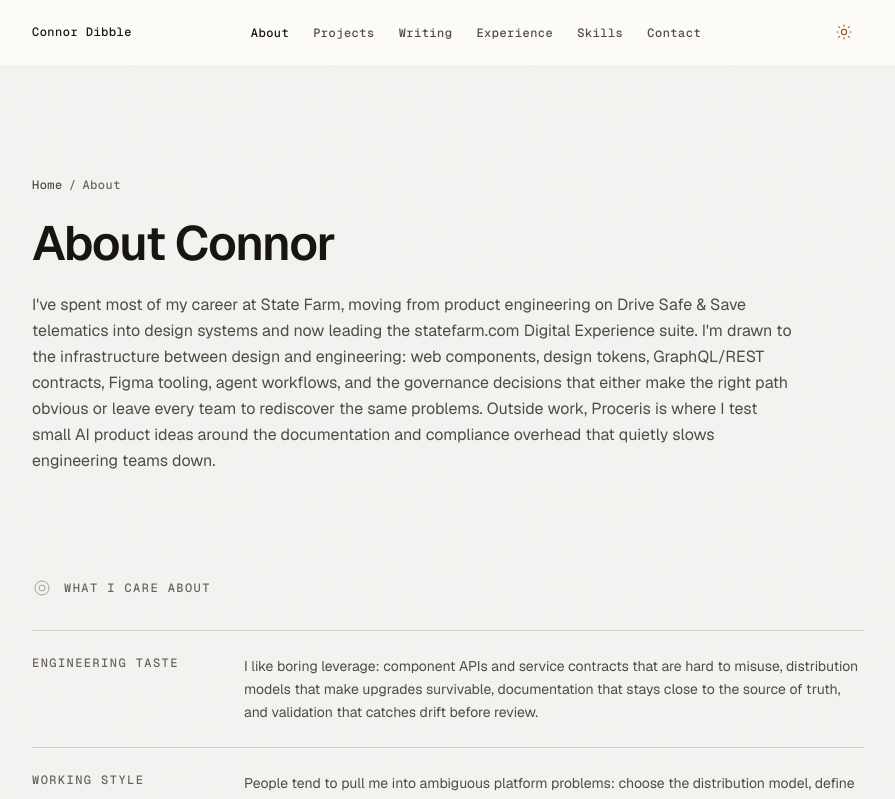
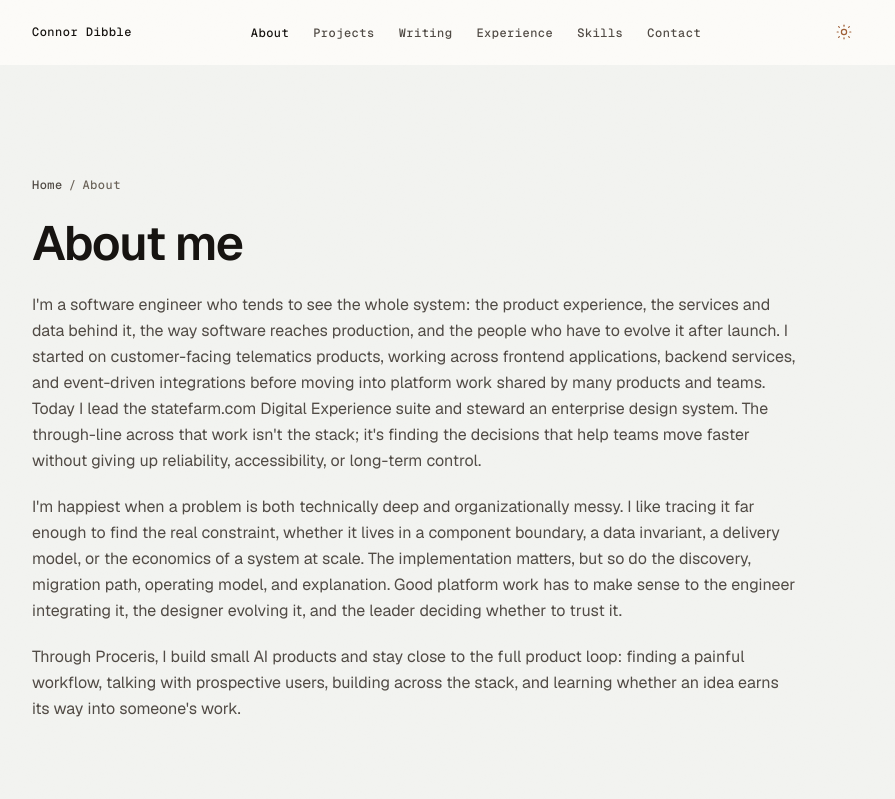
Before and after one commit to connordibble/connordibble.dev, a Next.js app: page /about in a window 1280 px wide. Shown: the top 799 px of the page, without its empty margins (192-1087 px from the left). Built offline with nearby package versions, Linux system fonts and the light colour scheme.

Commit message:
content: broaden positioning and tighten homepage and about copy

```diff
--- a/src/app/about/page.tsx
+++ b/src/app/about/page.tsx
@@ -14,15 +14,15 @@ export const metadata: Metadata = {
 const notes = [
   {
     title: "Engineering Taste",
-    body: "I like boring leverage: component APIs and service contracts that are hard to misuse, distribution models that make upgrades survivable, documentation that stays close to the source of truth, and validation that catches drift before review.",
+    body: "I like boring leverage: clear boundaries, APIs that are hard to misuse, invariants enforced in the layer that can actually guarantee them, and delivery models that make the correct path the easiest one.",
   },
   {
     title: "Working Style",
-    body: "People tend to pull me into ambiguous platform problems: choose the distribution model, define the API boundary, draw the line between atom and pattern, make the migration path realistic, and write down enough context that teams can move without a meeting.",
+    body: "I tend to start with evidence and the people closest to the problem. Then I make the tradeoffs explicit, choose the smallest architecture that preserves the important guarantees, and leave behind enough context, tooling, and feedback loops for the system to outgrow my direct involvement.",
   },
   {
     title: "Outside the Editor",
-    body: "I'm training for my first half marathon, I'll watch almost any sport, and I still like the hardware side of computers enough that a PC build can steal an evening. Family is the anchor.",
+    body: "I'm 6'8\", so basketball found me early, but I'll play or watch nearly any sport. I'm training for my first half marathon and still enjoy losing an evening to a PC build. Family is the anchor.",
   },
 ];
 
@@ -36,20 +36,40 @@ export default function AboutPage() {
             items={[{ label: "Home", href: "/" }, { label: "About" }]}
           />
           <h1 className="mt-6 text-[2.5rem] font-semibold tracking-tight text-text text-pretty sm:text-display">
-            About Connor
+            About me
           </h1>
-          <p className="mt-6 max-w-3xl text-body text-text-muted leading-relaxed text-pretty">
-            I&apos;ve spent most of my career at State Farm, moving from
-            product engineering on Drive Safe &amp; Save telematics into design
-            systems and now leading the statefarm.com Digital Experience suite.
-            I&apos;m drawn to the infrastructure between design and engineering:
-            web components, design tokens, GraphQL/REST contracts, Figma
-            tooling, agent workflows, and the governance decisions that either
-            make the right path obvious or leave every team to rediscover the
-            same problems. Outside work, Proceris is where I test small AI
-            product ideas around the documentation and compliance overhead that
-            quietly slows engineering teams down.
-          </p>
+          <div className="mt-6 max-w-3xl space-y-5 text-body text-text-muted leading-relaxed text-pretty">
+            <p>
+              I&apos;m a software engineer who tends to see the whole system:
+              the product experience, the services and data behind it, the way
+              software reaches production, and the people who have to evolve it
+              after launch. I started on customer-facing telematics products,
+              working across frontend applications, backend services, and
+              event-driven integrations before moving into platform work shared
+              by many products and teams. Today I lead the statefarm.com Digital
+              Experience suite and steward an enterprise design system. The
+              through-line across that work isn&apos;t the stack; it&apos;s
+              finding the decisions that help teams move faster without giving up
+              reliability, accessibility, or long-term control.
+            </p>
+            <p>
+              I&apos;m happiest when a problem is both technically deep and
+              organizationally messy. I like tracing it far enough to find the
+              real constraint, whether it lives in a component boundary, a data
+              invariant, a delivery model, or the economics of a system at
+              scale. The implementation matters, but so do the discovery,
+              migration path, operating model, and explanation. Good platform
+              work has to make sense to the engineer integrating it, the
+              designer evolving it, and the leader deciding whether to trust
+              it.
+            </p>
+            <p>
+              Through Proceris, I build small AI products and stay close to the
+              full product loop: finding a painful workflow, talking with
+              prospective users, building across the stack, and learning
+              whether an idea earns its way into someone&apos;s work.
+            </p>
+          </div>
         </section>
 
         <section className="container-wide py-12 sm:py-16">
--- a/src/components/about.tsx
+++ b/src/components/about.tsx
@@ -6,14 +6,16 @@ export function About() {
     <section id="about" className="container-wide pt-8 pb-10 sm:pt-10 sm:pb-14">
       <SectionLabel mark="rings">About</SectionLabel>
       <p className="mt-6 max-w-3xl text-body text-text-muted leading-relaxed text-pretty">
-        In practice that means component APIs, GraphQL/REST contracts,
-        design-token pipelines, Figma-to-code tooling, and the governance that
-        keeps large frontend orgs aligned. At State Farm, I lead the
-        statefarm.com Digital Experience platform across customer and
-        agent-facing surfaces and steward SFDS, the enterprise design system
-        used by 1000+ engineers and designers. Outside work, I build focused AI
-        products through Proceris around R&D documentation and workflow
-        automation for small teams.
+        I&apos;m a software engineer who likes problems that cross layers:
+        product workflows, frontend architecture, APIs and data contracts,
+        delivery infrastructure, and the organizational work required to make a
+        platform last. At State Farm, I lead the statefarm.com Digital
+        Experience platform and steward SFDS, serving 1000+ engineers and
+        designers across customer, agent, and internal products. My path here
+        includes React and Angular applications, Java and Node.js services,
+        event-driven systems, and applied AI tooling. Through Proceris, I also
+        build small AI products and stay close to product discovery, customer
+        conversations, and the full arc from idea to working software.
       </p>
       <Link
         href="/about"
--- a/src/components/hero.tsx
+++ b/src/components/hero.tsx
@@ -14,7 +14,7 @@ export function Hero() {
         className="pointer-events-none absolute top-1/2 right-0 -z-10 hidden h-80 w-80 -translate-y-1/2 text-border-strong opacity-50 md:block"
       />
       <p className="text-body-small text-text-subtle">
-        Senior Software Engineer, Frontend Platform & Design Systems
+        Senior Software Engineer, Platform Engineering & Design Systems
       </p>
       <h1 className="mt-3 text-[2.5rem] sm:text-display font-semibold tracking-tight text-text text-pretty">
         Connor Dibble
```
